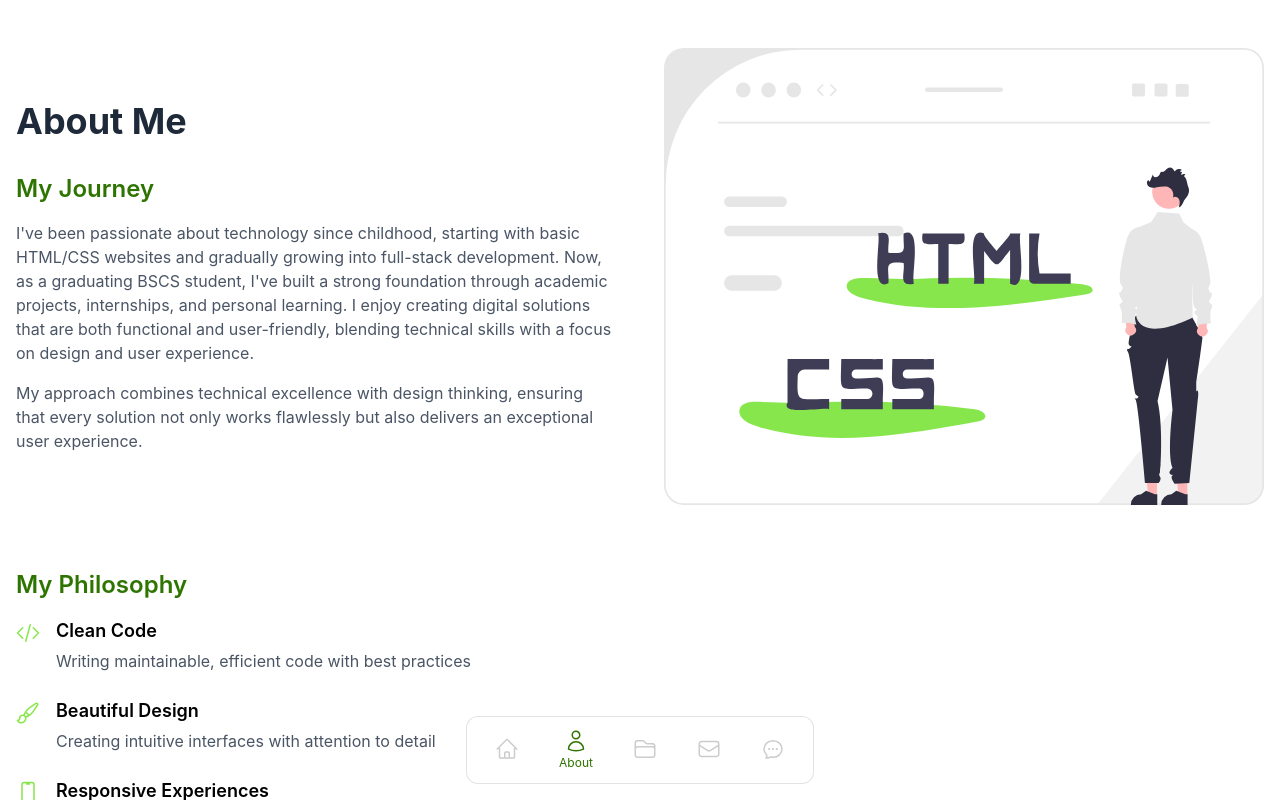
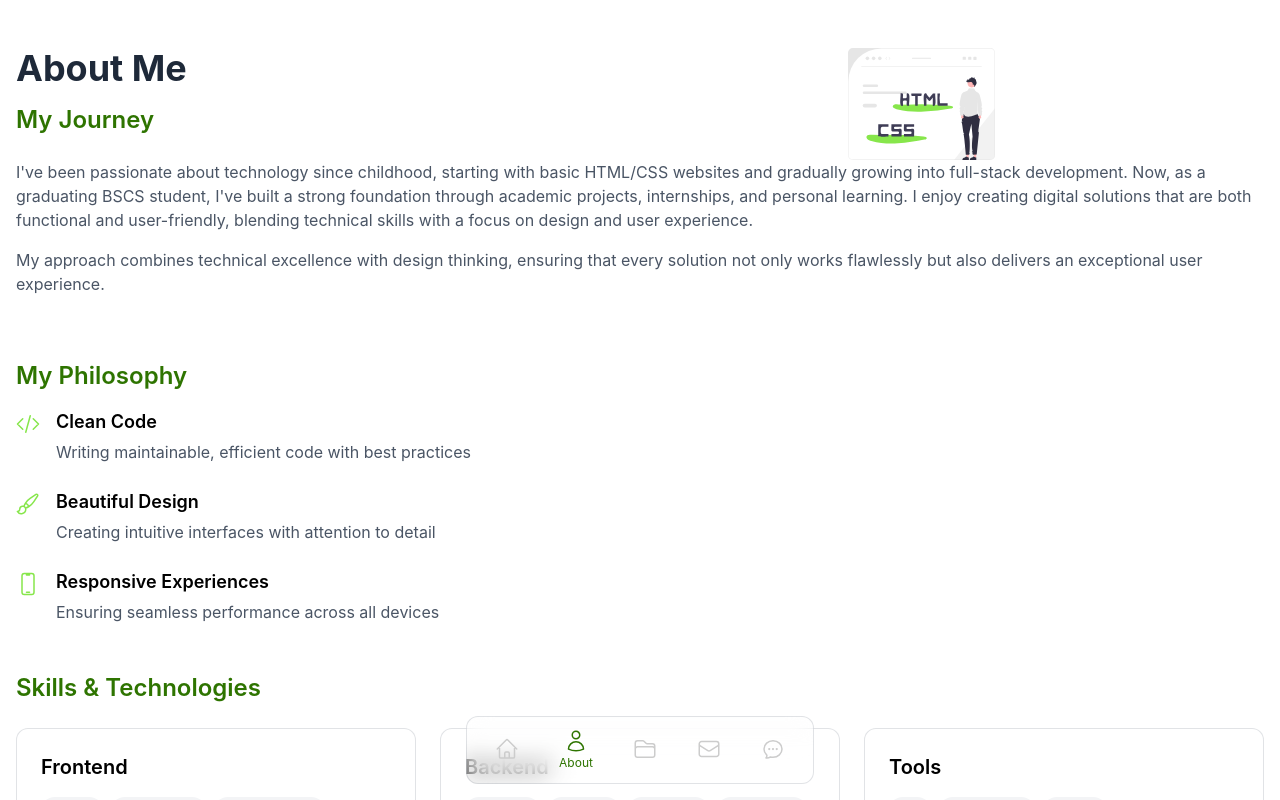
Before and after one commit to official-errol/portfolio, a React (Vite) app: page /about in a window 1280 px wide. Shown: the top 800 px of the page. Built offline with nearby package versions, Linux system fonts and the light colour scheme; what bad-words would draw is missing.

Commit message:
Update About.tsx

```diff
--- a/src/pages/About.tsx
+++ b/src/pages/About.tsx
@@ -16,11 +16,10 @@ const About: React.FC = () => {
         animate={{ opacity: 1 }}
         transition={{ duration: 0.5 }}
       >
-        <div className="grid grid-cols-1 md:grid-cols-2 gap-12 items-center">
-          {/* Left: About Me & My Journey Text */}
+        {/* Header + Image Row */}
+        <div className="flex flex-col md:flex-row md:items-start md:justify-between">
           <div>
-            <h1 className="text-3xl md:text-4xl font-bold mb-8 text-gray-800">About Me</h1>
-
+            <h1 className="text-3xl md:text-4xl font-bold mb-4 text-gray-800">About Me</h1>
             <motion.h2
               className="text-2xl font-semibold mb-4 text-main-dark"
               initial={{ opacity: 0, x: -20 }}
@@ -29,30 +28,11 @@ const About: React.FC = () => {
             >
               My Journey
             </motion.h2>
-
-            <motion.p
-              className="mb-4 text-gray-600"
-              initial={{ opacity: 0 }}
-              animate={{ opacity: 1 }}
-              transition={{ delay: 0.4 }}
-            >
-              I've been passionate about technology since childhood, starting with basic HTML/CSS websites and gradually growing into full-stack development. Now, as a graduating BSCS student, I've built a strong foundation through academic projects, internships, and personal learning. I enjoy creating digital solutions that are both functional and user-friendly, blending technical skills with a focus on design and user experience.
-            </motion.p>
-
-            <motion.p
-              className="text-gray-600"
-              initial={{ opacity: 0 }}
-              animate={{ opacity: 1 }}
-              transition={{ delay: 0.6 }}
-            >
-              My approach combines technical excellence with design thinking, ensuring that every solution
-              not only works flawlessly but also delivers an exceptional user experience.
-            </motion.p>
           </div>
 
-          {/* Right: Image */}
+          {/* Image aligned beside titles only */}
           <motion.div
-            className="w-full"
+            className="w-full md:w-1/3 md:ml-6 mb-6 md:mb-0"
             initial={{ opacity: 0, x: 20 }}
             animate={{ opacity: 1, x: 0 }}
             transition={{ delay: 0.4 }}
@@ -60,10 +40,30 @@ const About: React.FC = () => {
             <img
               src="/static-website.svg"
               alt="Static website illustration"
-              className="w-full h-auto max-w-sm md:max-w-full mx-auto object-contain"
+              className="h-28 w-auto object-contain mx-auto md:mx-0"
             />
           </motion.div>
         </div>
+
+        {/* Text below titles and image */}
+        <motion.p
+          className="mb-4 text-gray-600"
+          initial={{ opacity: 0 }}
+          animate={{ opacity: 1 }}
+          transition={{ delay: 0.5 }}
+        >
+          I've been passionate about technology since childhood, starting with basic HTML/CSS websites and gradually growing into full-stack development. Now, as a graduating BSCS student, I've built a strong foundation through academic projects, internships, and personal learning. I enjoy creating digital solutions that are both functional and user-friendly, blending technical skills with a focus on design and user experience.
+        </motion.p>
+
+        <motion.p
+          className="text-gray-600"
+          initial={{ opacity: 0 }}
+          animate={{ opacity: 1 }}
+          transition={{ delay: 0.6 }}
+        >
+          My approach combines technical excellence with design thinking, ensuring that every solution
+          not only works flawlessly but also delivers an exceptional user experience.
+        </motion.p>
 
         {/* Philosophy Section */}
         <div className="mt-16">
```
